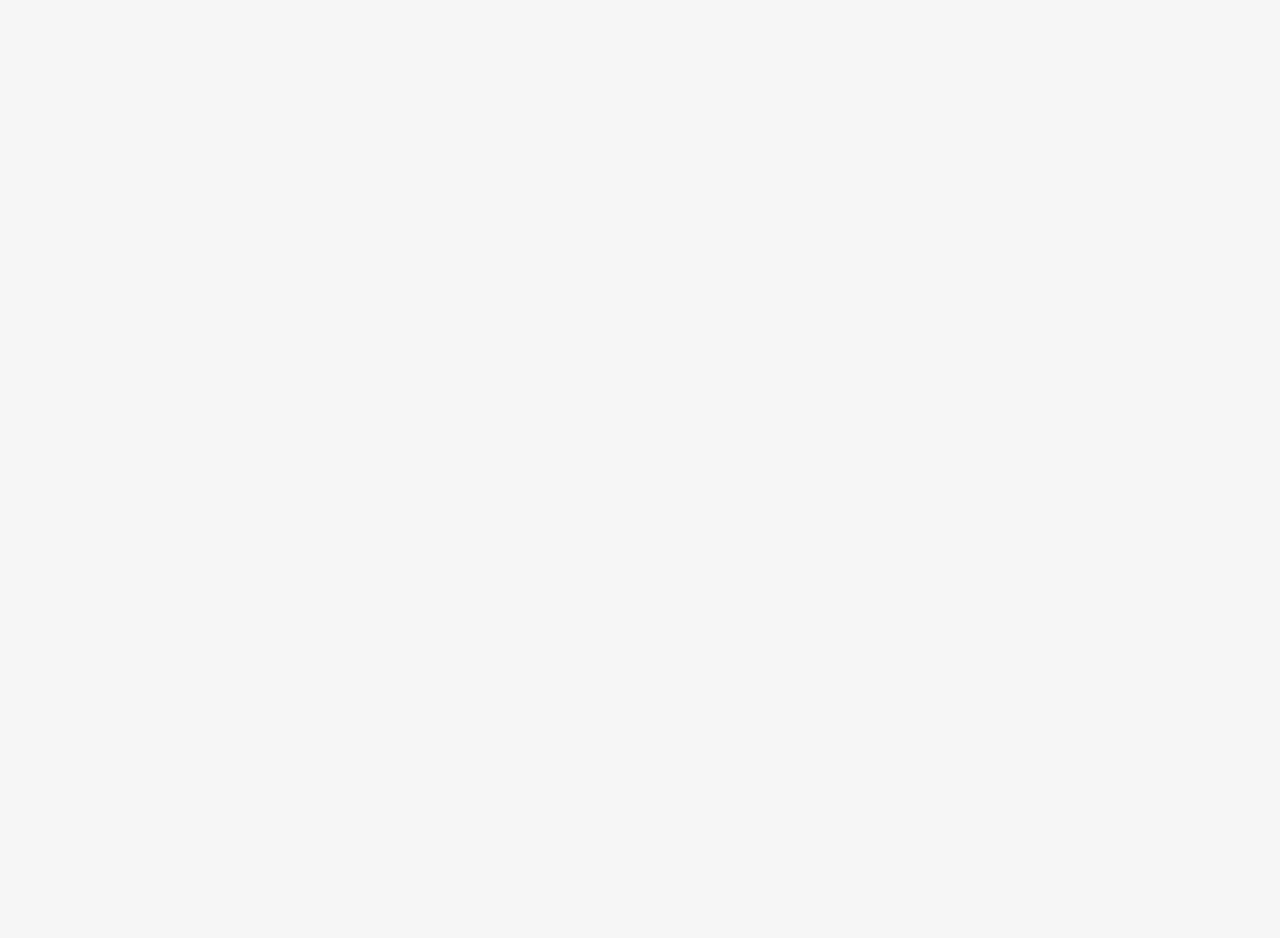
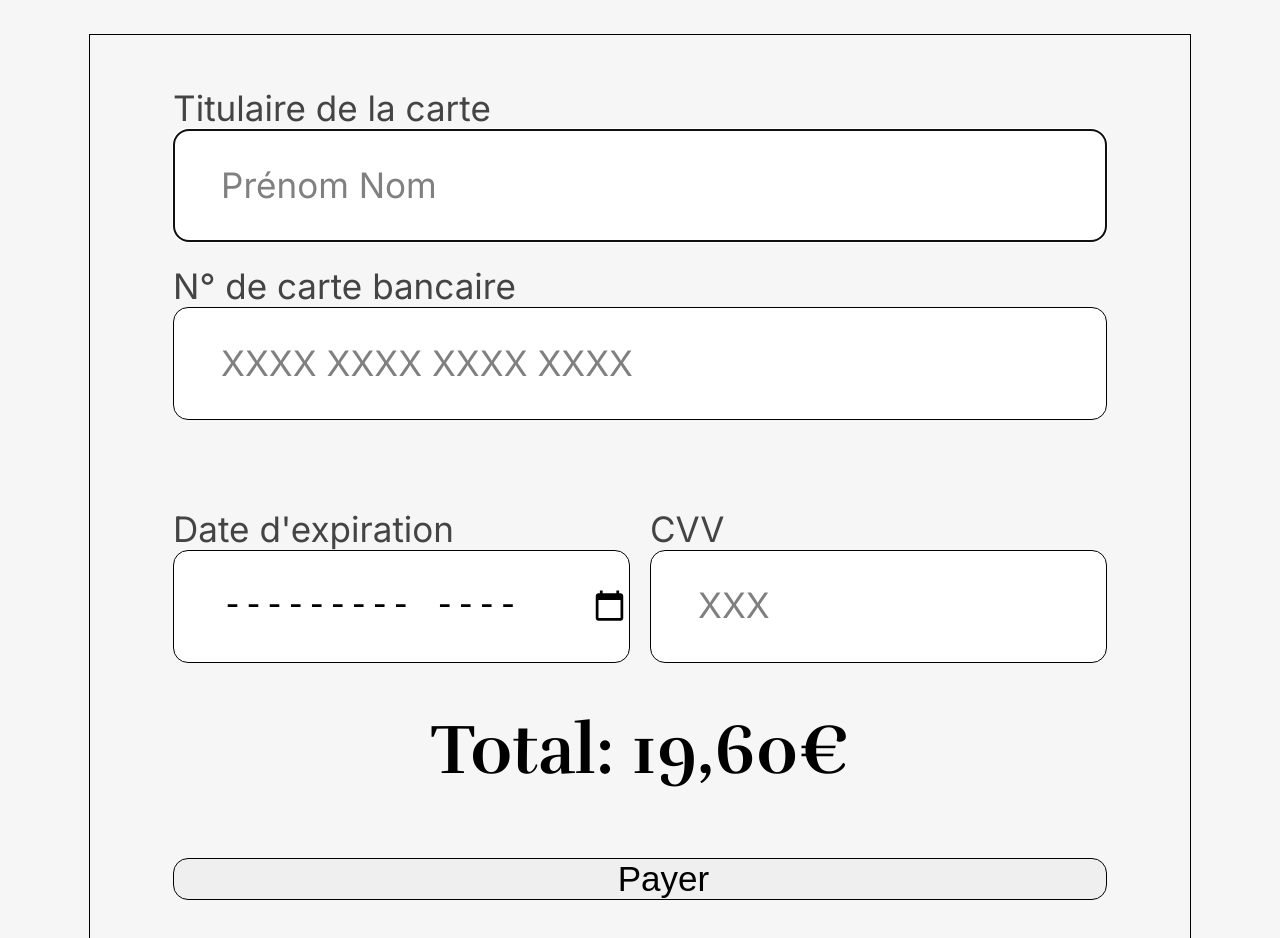
Before and after one commit to Morgane-Compa/house-of-tea, a React (Create React App) app: page /payment in a window 1280 px wide. Before the commit this address had no page. Shown: the part 1500-2438 px from the top of the page. Before the commit the page ends 1534 px from the top, so only its background shows below. Built offline with nearby package versions, Linux system fonts and the light colour scheme.

Commit message:
PaymentFormComponent

```diff
--- a/src/App.tsx
+++ b/src/App.tsx
@@ -17,6 +17,7 @@ function App() {
       <Hero />
       <BackButton />
       <QuantityPicker />
+
       <main>
       <ul className={style.navigation}> Menu temporaire :
         {NAV_LINKS.map((navLink) =>  <li key={navLink.id}><NavLink  className={({isActive}) => isActive ? style.activeLink : ""}to={navLink.path}>{navLink.name}</NavLink></li>)}
--- /dev/null
+++ b/src/components/PaymentForm/PaymentForm.module.scss
@@ -0,0 +1,73 @@
+.form {
+    display: flex;
+    flex-direction: column;
+    max-width: 75rem;
+    border: 1px solid var(--black);
+
+    .container {
+        padding: 3.25rem 5.19rem 4.06rem 5.19rem;
+        display: flex;
+        flex-direction: column;
+        width: 100%;
+
+        .flexRow {
+            display: flex;
+            flex-direction: row;
+            flex-wrap: wrap;
+            justify-content: space-between;
+            margin-bottom: 2.75rem;
+            gap: 1.25rem;
+            min-width: 18.81rem;
+            margin-top: 4.06rem;
+        }
+
+        .flexColumn {
+            display: flex;
+            flex-direction: column;
+        }
+
+        .label {
+            font-family: var(--font-inter);
+            color: var(--label-grey);
+            font-size: 2.19rem;
+            font-weight: 400;
+        }
+
+        input {
+            border-radius: 0.94rem;
+            padding-left: 2.94rem;
+            font-size: 2.19rem;
+            border: 1px solid var(--black);
+        }
+
+        input::placeholder {
+            font-family: var(--font-inter);
+            font-size: 2.19rem;
+            color: var(--placeholder-grey);
+        }
+
+        input[type="text"] {
+            width: 100%;
+            height: 7.06rem;
+            margin-bottom: 1.44rem;
+        }
+
+        input[type="month"] {
+            width: 28.56rem;
+            height: 7.06rem;
+        }
+
+        input[type="password"] {
+            width: 28.56rem;
+            height: 7.06rem;
+        }
+
+        .total {
+            text-align: center;
+            font-family: var(--font-text);
+            font-size: 4.38rem;
+            font-weight: bold;
+            margin-bottom: 4.06rem;
+        }
+    }
+}
--- /dev/null
+++ b/src/components/PaymentForm/PaymentForm.tsx
@@ -0,0 +1,55 @@
+import style from "./PaymentForm.module.scss";
+
+const PaymentForm = () => {
+  return (
+    <form className={style.form}>
+      <div className={style.container}>
+        <label className={style.label}>Titulaire de la carte</label>
+        <input
+          type="text"
+          id="ownerName"
+          name="ownerName"
+          placeholder="Prénom Nom"
+          required
+          autoFocus
+        />
+        <label className={style.label}>N° de carte bancaire</label>
+        <input
+          type="text"
+          id="cardNumbers"
+          name="cardsNumber"
+          placeholder="XXXX XXXX XXXX XXXX"
+          required
+        />
+        <div className={style.flexRow}>
+          <div className={style.flexColumn}>
+            <label className={style.label}>Date d'expiration</label>
+            <input
+              type="month"
+              id="validityDate"
+              name="validityDate"
+              placeholder="MM/AA"
+              required
+            />
+          </div>
+          <div className={style.flexColumn}>
+            <label className={style.label}>CVV</label>
+            <input
+              type="password"
+              id="digits"
+              name="digits"
+              placeholder="XXX"
+              required
+            />
+          </div>
+        </div>
+        <span className={style.total}>
+            Total: 19,60€
+        </span>
+        <input type="submit" value="Payer" />
+      </div>
+    </form>
+  );
+};
+
+export default PaymentForm;
--- a/src/index.scss
+++ b/src/index.scss
@@ -7,6 +7,8 @@
   --black: #000000;
   --white: #FFFFFF;
   --light-grey: #F6F6F6;
+  --placeholder-grey: #808080;
+  --label-grey: #444444;
 }
 
 *{
--- a/src/pages/PaymentPage/PaymentPage.tsx
+++ b/src/pages/PaymentPage/PaymentPage.tsx
@@ -1,9 +1,12 @@
-import style from './PaymentPage.module.scss'
+import PaymentForm from "components/PaymentForm/PaymentForm";
+import style from "./PaymentPage.module.scss";
 
 const PaymentPage = () => {
-    return(
-        <></>
-    )
-}
+  return (
+    <>
+      <PaymentForm />
+    </>
+  );
+};
 
-export default PaymentPage
+export default PaymentPage;
```
